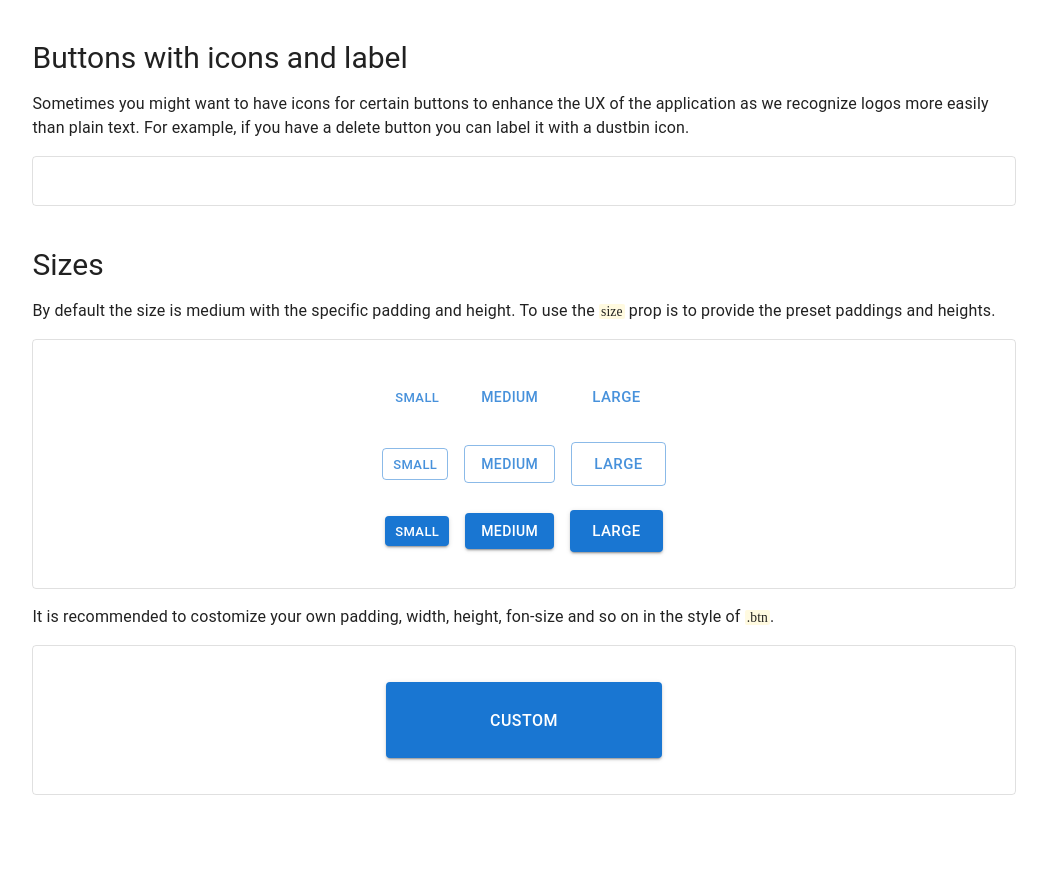
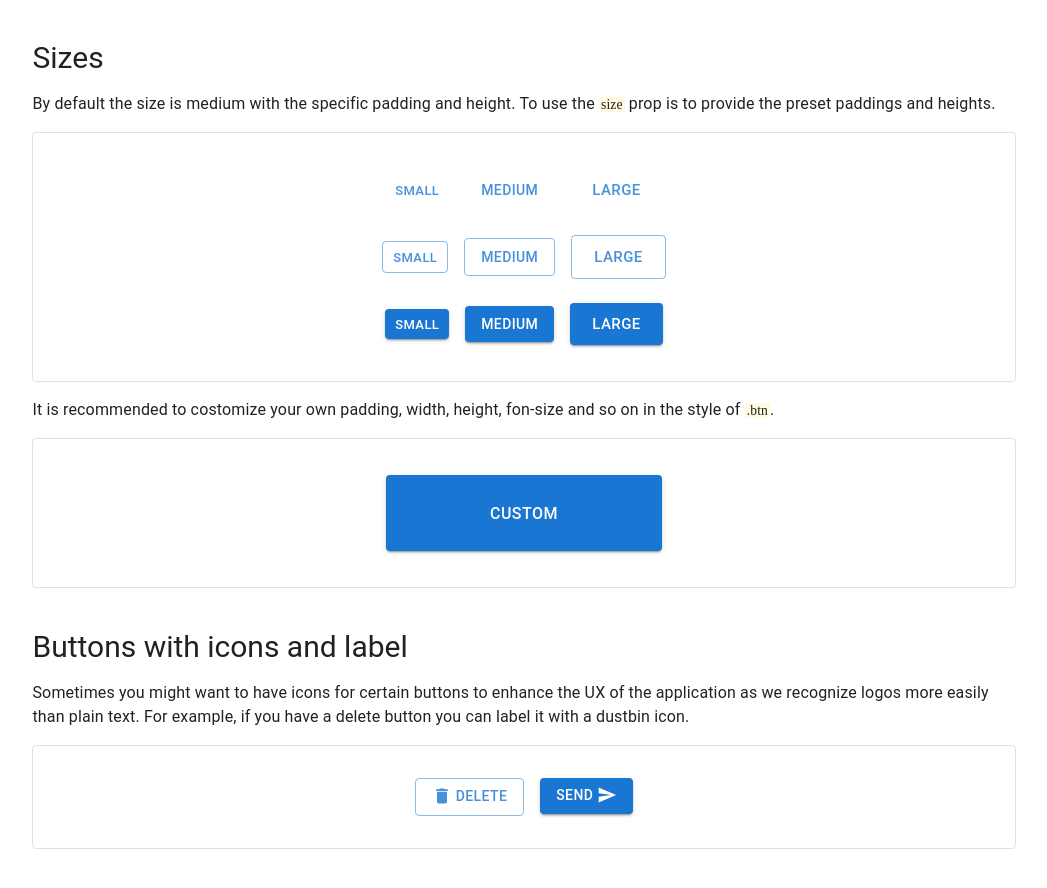
Before and after one commit to KyLoc20/mym-UI, a Vue app: page /button in a window 1280 px wide. Shown: the part 1575-2463 px from the top of the page, without its empty margins (36-1083 px from the left). Built offline with nearby package versions, Linux system fonts and the light colour scheme; a web font is replaced by a local one.

Commit message:
[Button] with icons

```diff
--- a/src/components/Button/Button.vue
+++ b/src/components/Button/Button.vue
@@ -1,14 +1,17 @@
 <template>
   <button :class="classButton" @click="handleButtonClick">
+    <Icon v-if="startIcon" :name="startIcon" :size="'sm'"></Icon>
     <slot></slot>
+    <Icon v-if="endIcon" :name="endIcon" :size="'sm'"></Icon>
   </button>
 </template>
 <script>
 import Rippleable from "../../mixins/rippleable";
+import Icon from "../../components/Icon/Icon"
 export default {
   name: "Button",
-  components: {},
-  mixins: [Rippleable],
+  components: {Icon,},
+  mixins: [Rippleable,],
   props: {
     variant: {
       default: "contained",
@@ -43,6 +46,15 @@ export default {
     delayed: {
       default: false,
       type: Boolean,
+    },
+    //icon
+    startIcon:{
+      type: String,
+      required:false,
+    },
+        endIcon:{
+      type: String,
+      required:false,
     },
   },
   data() {
--- a/src/components/Icon/icons.js
+++ b/src/components/Icon/icons.js
@@ -61,6 +61,10 @@ const iconMap = {
     },
     share: {
         path: "M18 16.08c-.76 0-1.44.3-1.96.77L8.91 12.7c.05-.23.09-.46.09-.7s-.04-.47-.09-.7l7.05-4.11c.54.5 1.25.81 2.04.81 1.66 0 3-1.34 3-3s-1.34-3-3-3-3 1.34-3 3c0 .24.04.47.09.7L8.04 9.81C7.5 9.31 6.79 9 6 9c-1.66 0-3 1.34-3 3s1.34 3 3 3c.79 0 1.5-.31 2.04-.81l7.12 4.16c-.05.21-.08.43-.08.65 0 1.61 1.31 2.92 2.92 2.92 1.61 0 2.92-1.31 2.92-2.92s-1.31-2.92-2.92-2.92z",
+        viewBox: "0 0 24 24",
+    },
+    send: {
+        path: " M2.01 21L23 12 2.01 3 2 10l15 2-15 2z",
         viewBox: "0 0 24 24",
     },
     nearby: {
--- a/src/examples/ButtonExample.vue
+++ b/src/examples/ButtonExample.vue
@@ -96,16 +96,7 @@
         </vbutton>
       </label>
     </section>
-    <typography variant="h2" id="ac-sizes"
-      >Buttons with icons and label</typography
-    >
-    <typography variant="p"
-      >Sometimes you might want to have icons for certain buttons to enhance the
-      UX of the application as we recognize logos more easily than plain text.
-      For example, if you have a delete button you can label it with a dustbin
-      icon.</typography
-    >
-    <section class="group-box box-inline center margin-8 bd-1 br-4"></section>
+
     <typography variant="h2" id="ac-sizes">Sizes</typography>
     <typography variant="p"
       >By default the size is medium with the specific padding and height. To
@@ -139,6 +130,24 @@
           >CUSTOM</vbutton
         >
       </section>
+    </section>
+
+    <typography variant="h2" id="ac-sizes"
+      >Buttons with icons and label</typography
+    >
+    <typography variant="p"
+      >Sometimes you might want to have icons for certain buttons to enhance the
+      UX of the application as we recognize logos more easily than plain text.
+      For example, if you have a delete button you can label it with a dustbin
+      icon.</typography
+    >
+    <section class="group-box box-inline center margin-8 bd-1 br-4">
+      <vbutton variant="outlined" color="primary" startIcon="delete">
+        DELETE
+      </vbutton>
+      <vbutton variant="contained" color="primary" endIcon="send">
+        SEND
+      </vbutton>
     </section>
   </section>
 </template>
```
